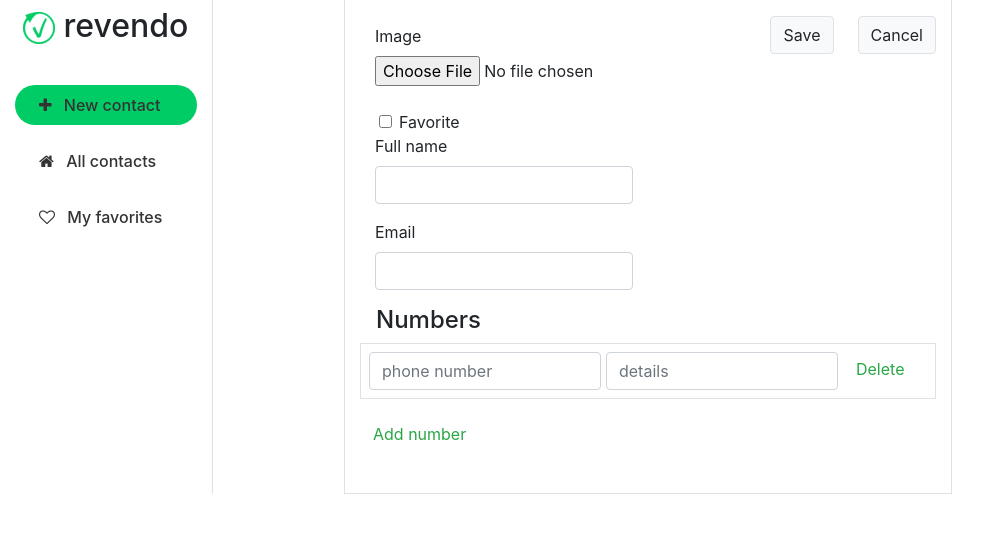
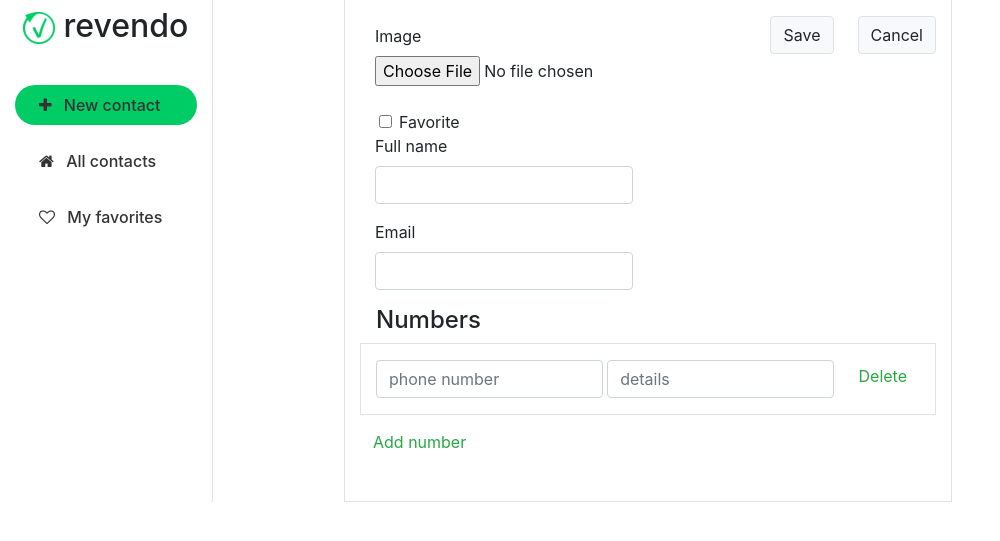
Before and after one commit to BaracAnte/Contact_List_Backend, a CodeIgniter app: page /database/contacts/create in a window 1280 px wide. Shown: the part 17-558 px from the top of the page, without its empty margins (0-1000 px from the left). Run offline with CodeIgniter, Linux system fonts and the light colour scheme.

Commit message:
Contact details and some css styling

```diff
--- a/application/controllers/Contacts.php
+++ b/application/controllers/Contacts.php
@@ -7,6 +7,16 @@ class Contacts extends CI_Controller
         $data['favorite'] = 'no';
 
         $this->load->view('contacts/index', $data);
+    }
+
+    public function details($id = FALSE)
+    {
+        if ($id == FALSE) {
+            header('Location: ' . 'index');
+        }
+        $data['contact'] = $this->contact_model->get_contacts($id);
+
+        $this->load->view('contacts/details', $data);
     }
 
     public function add_edit($id = false)
--- a/application/views/contacts/create.php
+++ b/application/views/contacts/create.php
@@ -15,9 +15,9 @@
     </div>
     <div class="form-group col-md-6 p-3 d-inline">
         <?php if ($function == 'edit') : ?>
-            <button type="submit" class="border btn btn-light float-right form-group mt-3 ml-4">Delete</button>
+            <a onclick="return confirm('Are you sure to delete?')" href="/contacts/delete/<?= $contact->id ?>" type="submit" class="border btn btn-light float-right form-group mt-3 ml-4">Delete</a>
         <?php endif; ?>
-        <button type="submit" class="border btn btn-light float-right form-group mt-3 ml-4">Cancel</button>
+        <button onclick="location.href = '/contacts/index';" type="submit" class="border btn btn-light float-right form-group mt-3 ml-4">Cancel</button>
         <button type="submit" class="border btn btn-light float-right form-group mt-3 ml-4">Save</button>
     </div>
     <div class="col-md-6">
@@ -40,21 +40,21 @@
         $phone_number_count = count($contact->phone_numbers);
         ?>
         <?php foreach ($contact->phone_numbers as $key => $phone_numbers) : ?>
-            <div class="panel form-group border p-2 col-md-12">
+            <div class="panel border pt-3 col-md-12">
                 <input type="text" class="form-control col-5 d-inline" name="phone_label[<?= $key ?>][phone]" value="<?= $phone_numbers->phone ?>" placeholder="phone number">
                 <input type="text" class="form-control col-5 d-inline" name="phone_label[<?= $key ?>][label]" value="<?= $phone_numbers->label ?>" placeholder="details">
-                <a href="#" class="btn text-success remove_btn d-inline">Delete</a>
+                <a href="#" class="btn text-success float-right remove_btn d-inline">Delete</a>
                 <input type="hidden" name="phone_label[<?= $key ?>][id]" value=<?= $phone_numbers->id ?>><br>
                 <input type="hidden" value=<?= $contact->id ?>><br>
             </div>
         <?php endforeach; ?>
-        <div class="panel form-group border p-2 col-md-12">
+        <div class="panel border pt-3 pb-3 col-md-12">
             <input type="text" class="form-control col-5 d-inline" name="phone_label[<?= $phone_number_count ?>][phone]" placeholder="phone number">
             <input type="text" class="form-control col-5 d-inline" name="phone_label[<?= $phone_number_count ?>][label]" placeholder="details">
-            <a href="#" class="btn text-success remove_btn d-inline">Delete</a>
+            <a href="#" class="btn text-success float-right remove_btn d-inline">Delete</a>
         </div>
     </div>
-    <a href="#" class="btn text-success add_btn" id="add_new">Add number</a>
+    <a href="#" class="btn text-success mt-2 add_btn" id="add_new">Add number</a>
     <input type="hidden" name="id" value=<?= $contact->id ?>><br>
     <input type="hidden" id="index_number" value=<?= $phone_number_count ?>><br>
     </form>
--- a/application/views/contacts/index.php
+++ b/application/views/contacts/index.php
@@ -19,7 +19,8 @@
         <?php foreach ($contacts as $contact) : ?>
             <tr>
                 <td class="small_td"><img src="/assets/images/<?php echo $contact['image']; ?>" style="width: 40px;height: 40px;border-radius: 30px;"></td>
-                <td><?= $contact['fullname'] ?>
+                <td onclick="location.href = '/contacts/details/<?= $contact['id'] ?>';" role='button'>
+                    <?= $contact['fullname'] ?>
                     <br>
                     <?= $contact['email'] ?>
                 </td>
--- a/assets/css/style.css
+++ b/assets/css/style.css
@@ -155,7 +155,7 @@ a.article:hover {
 	top: -3px;
 	position: relative;
 }
-#contactTable a {
+#contactTable a, .green_text {
 	color: #0c6;
 }
 .create_btn {
@@ -173,20 +173,6 @@ a.article:hover {
 #post_save {
 	margin-top: 1em;
 }
-.form_row {
-	padding: 0.5em;
-	border: 1px solid #cecece;
-	border-radius: 5px;
-}
-.foo .form-group {
-	max-width: 40%;
-}
-.form_row .form-group {
-	margin-bottom: 0;
-	display: inline-block;
-	padding-right: 0.5em;
-	width: 85%;
-}
 .add_btn {
 	margin-top: 0em;
 	margin-bottom: 1em;
--- a/assets/js/app.js
+++ b/assets/js/app.js
@@ -70,10 +70,10 @@ $(document).ready(function () {
   $('#add_new').click(function () {
     var index_number = parseFloat($('#index_number').val()) +1;
 
-    var new_number = '<div class="panel form-group border p-2 col-md-12">'+
+    var new_number = '<div class="panel border pt-2 pb-3 col-md-12">'+
                       '<input type="text" class="form-control col-5 d-inline" name="phone_label['+index_number+'][phone]" placeholder="phone number">  '+
                       '<input type="text" class="form-control col-5 d-inline" name="phone_label['+index_number+'][label]" placeholder="details">'+
-                      '<a href="#" class="btn text-success remove_btn d-inline">Delete</a>'+
+                      '<a href="#" class="btn text-success float-right remove_btn d-inline">Delete</a>'+
                     '</div>';
         $('#phoneNumber_list').append(new_number);
         $('#index_number').val(index_number);
```
Also changed, not shown: application/views/contacts/details.php (added, +36 -0 lines).
